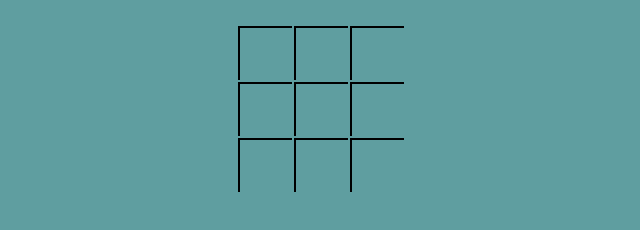
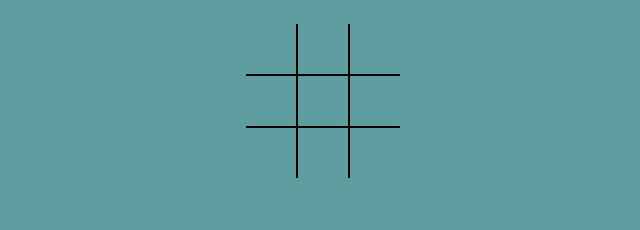
Before and after one commit to JohnW1455/tic-tac-toe-api-jw, a website: page client/client.html in a window 1280 px wide. Shown: the part 66-296 px from the top of the page, without its empty margins (319-959 px from the left). Drawn offline with Linux system fonts and the light colour scheme.

Commit message:
table method was weird, changed it to a grid and used classes to make show the box lines

```diff
--- a/client/client.html
+++ b/client/client.html
@@ -11,24 +11,16 @@
   <section id="top">
     <h1 id="title"><b>Tic Tac Toe Server</b></h1>
   </section>
-  <div id="gameBoard">
-    <table>
-      <tr>
-        <td></td>
-        <td></td>
-        <td></td>
-      </tr>
-      <tr>
-        <td></td>
-        <td></td>
-        <td></td>
-      </tr>
-      <tr>
-        <td></td>
-        <td></td>
-        <td></td>
-      </tr>
-    </table>
+  <div id="game-grid">
+    <div class="grid-item"></div>
+    <div class="grid-item vertical"></div>
+    <div class="grid-item"></div>
+    <div class="grid-item horizontal"></div>
+    <div class="grid-item vertical horizontal" id=""></div>
+    <div class="grid-item horizontal"></div>
+    <div class="grid-item"></div>
+    <div class="grid-item vertical"></div>
+    <div class="grid-item"></div>
   </div>
 </body>
 
--- a/client/style.css
+++ b/client/style.css
@@ -1,10 +1,11 @@
-html, body {
+html,
+body {
     width: 100vw;
     height: 100vh;
     overflow-y: hidden;
     padding: 0;
     margin: 0;
-    background-color:cadetblue;
+    background-color: cadetblue;
 }
 
 #top {
@@ -16,17 +17,24 @@ html, body {
     font-size: 2em;
 }
 
-#gameBoard {
-    text-align: center;
+#game-grid {
+    display: grid;
+    grid-template-columns: repeat(3, auto);
+    width: 150px;
+    margin: auto;
 }
 
-#gameBoard table {
-    margin: 5px auto;
+.grid-item {
+    width: 50px;
+    height: 50px;
 }
 
-td {
-    width: 50px;
-    height: 50px;
+.vertical {
+    border-left: 2px solid black;
+    border-right: 2px solid black;
+}
+
+.horizontal {
     border-top: 2px solid black;
-    border-left: 2px solid black;
+    border-bottom: 2px solid black;
 }
```
